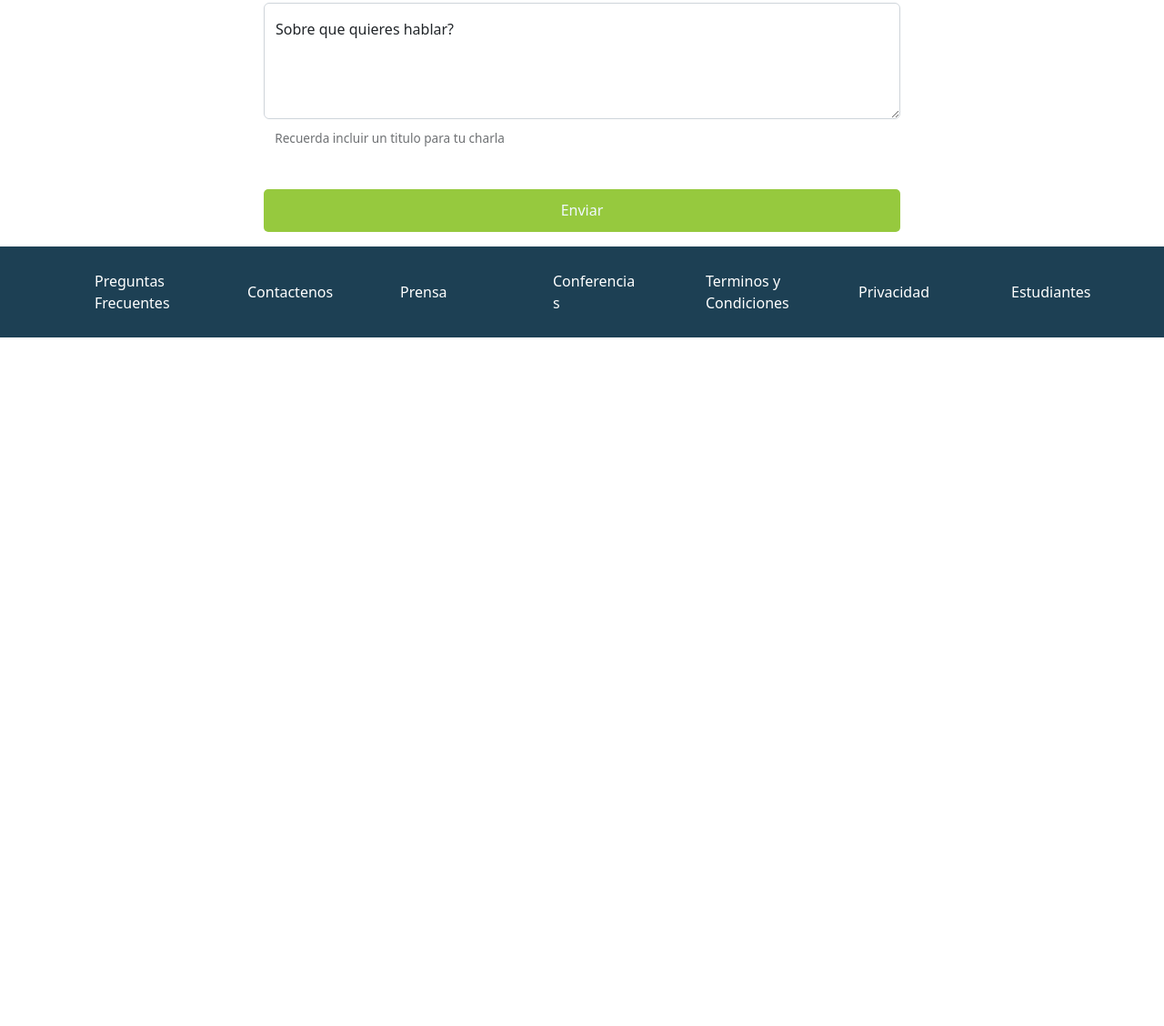
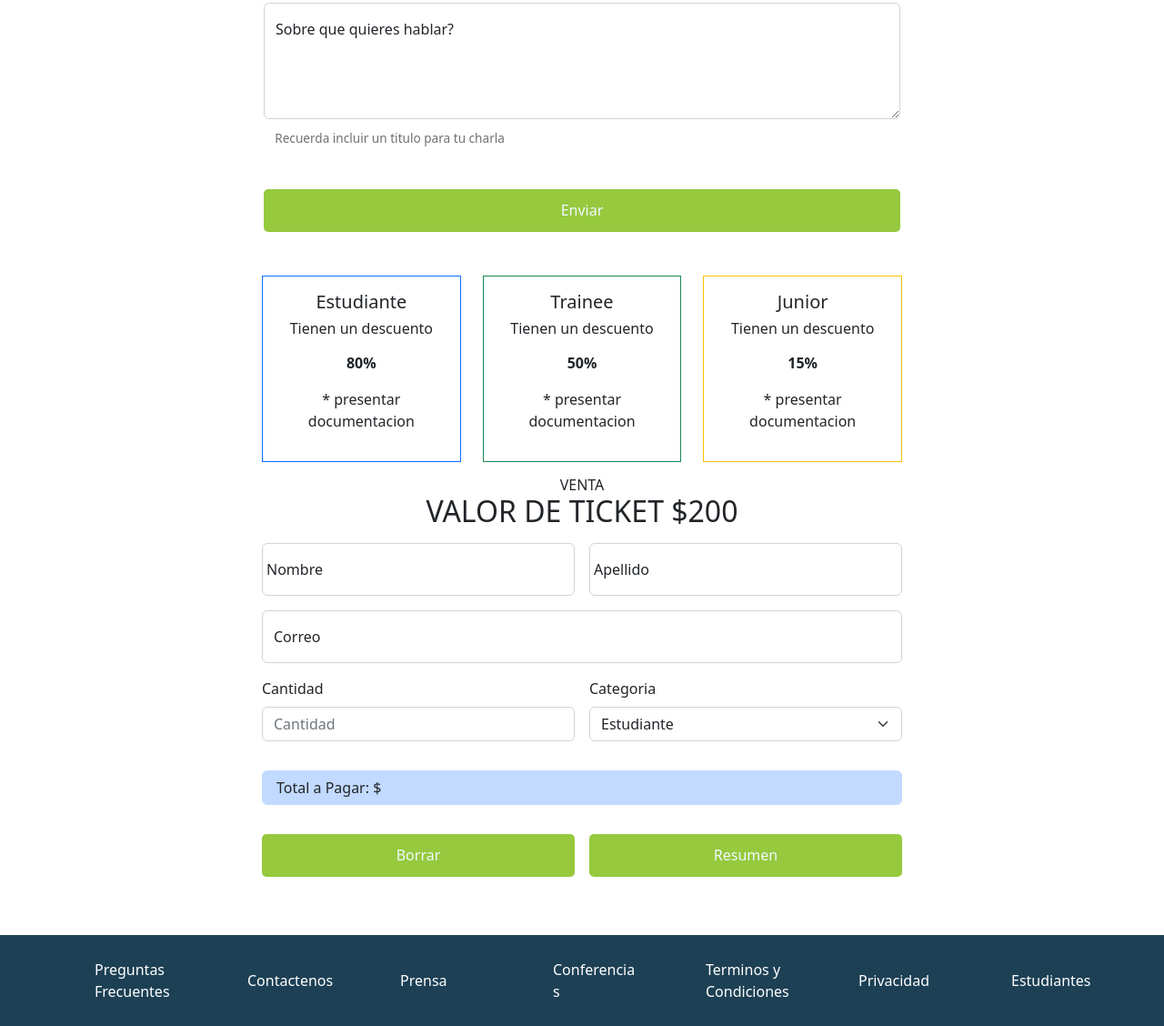
Before and after one commit to rafael-romero/pagina-con-bootstrap-codoACodo, a plain HTML site: page index.html in a window 1280 px wide. Shown: the part 2160-3288 px from the top of the page at 91% size. Before the commit the page ends 2531 px from the top, so only its background shows below. Drawn offline with nearby package versions, Linux system fonts and the light colour scheme.

Commit message:
desarrollo nueva seccion con funcionalidad js
agrega nueva seccion como TP con aplicacion de JS

```diff
--- /dev/null
+++ b/comprar-ticket.js
@@ -0,0 +1,50 @@
+const valorTicket = 200;
+const porcentajeDeDescuento = {
+  1: "80",
+  2: "50",
+  3: "15",
+};
+
+function borrarFormulario() {
+  const formularioComprarTickets = document.querySelector(
+    ".formulario-comprar-tickets"
+  );
+  formularioComprarTickets.reset();
+}
+const btnBorrar = document.querySelector("#btn-borrar");
+btnBorrar.addEventListener("click", borrarFormulario);
+
+function resetearInputAPagar() {
+  inputAPagar.value = "Total a Pagar: $ ";
+  inputAPagar.classList.remove("error");
+}
+
+function validarNumeroTickets(numeroTickets) {
+  const dosSegundosEnMilisegundos = 2000;
+  if (numeroTickets === "" || numeroTickets > 999 || numeroTickets < 1) {
+    inputAPagar.value = "Debe elegir entre 1 y 999 tickets!!!";
+    inputAPagar.classList.add("error");
+    setTimeout(resetearInputAPagar, dosSegundosEnMilisegundos);
+    return false;
+  }
+  return true;
+}
+
+const inputAPagar = document.querySelector("#total-a-pagar");
+function resumenAPagar() {
+  const cantidadTickets = document.querySelector("#cantidad-input");
+  const seleccionCategoria = document.querySelector("#input-select");
+  if (!validarNumeroTickets(cantidadTickets.value)) {
+    return false;
+  }
+
+  const totalTickets = cantidadTickets.value * valorTicket;
+  const totalApagar =
+    totalTickets -
+    totalTickets * (porcentajeDeDescuento[seleccionCategoria.value] / 100);
+  resetearInputAPagar();
+  inputAPagar.value += totalApagar;
+}
+
+const btnResumen = document.querySelector("#btn-resumen");
+btnResumen.addEventListener("click", resumenAPagar);
--- /dev/null
+++ b/css/comprar-tickets.css
@@ -0,0 +1,20 @@
+.comprar-tickets {
+  margin: 0 auto;
+  width: 44rem;
+}
+
+.card-body > h6 {
+  font-weight: 400;
+}
+
+p.card-text {
+  font-weight: bold;
+}
+
+.formulario-comprar-tickets {
+  margin: 1rem auto 4rem;
+}
+
+.contenedor__total-pagar {
+  margin: 1rem auto 2rem;
+}
--- a/css/formulario.css
+++ b/css/formulario.css
@@ -1,6 +1,6 @@
 .formulario {
   width: 700px;
-  margin: 0 auto;
+  margin: 0 auto 3rem;
 }
 
 .formulario__subtitulo,
@@ -19,10 +19,6 @@
   justify-content: space-between;
 }
 
-#floatingNombre,
-#floatingApellido {
-}
-
 #floatingTextarea {
   height: 8rem;
   margin: 0.5rem 0 0.2rem;
@@ -39,5 +35,8 @@
   border-radius: 5px;
   width: 100%;
   padding: 0.7rem;
+}
 
+.formulario__boton:hover {
+  background-color: rgb(21, 115, 71);
 }
--- a/index.html
+++ b/index.html
@@ -23,6 +23,7 @@
     <link rel="stylesheet" href="css/lugar-fecha.css" />
     <link rel="stylesheet" href="css/formulario.css" />
     <link rel="stylesheet" href="css/footer.css" />
+    <link rel="stylesheet" href="css/comprar-tickets.css" />
   </head>
   <body>
     <header>
@@ -61,7 +62,9 @@
                 >
               </li>
               <li class="nav-item">
-                <a class="nav-link text-bg-dark text-reset" href="#"
+                <a
+                  class="nav-link text-bg-dark text-reset"
+                  href="#comprar-tickets"
                   >Comprar Tickets</a
                 >
               </li>
@@ -173,7 +176,7 @@
             <span class="text-decoration-underline">charla ignite</span>.
             Cuentanos de que quieres hablar!
           </p>
-          <div class="contenedor__nombre-y-apellido">
+          <div class="contenedor__nombre-y-apellido row gx-3">
             <div class="form-floating mb-3 col-6">
               <input
                 type="text"
@@ -183,7 +186,7 @@
               />
               <label for="floatingNombre">Nombre</label>
             </div>
-            <div class="form-floating col-5">
+            <div class="form-floating col-6">
               <input
                 type="text"
                 class="form-control"
@@ -215,6 +218,126 @@
           </div>
           <button class="formulario__boton">Enviar</button>
         </form>
+      </div>
+
+      <div class="comprar-tickets" id="comprar-tickets">
+        <div class="contenedor__descuentos">
+          <div class="row justify-content-center">
+            <div class="col-sm-4">
+              <div class="card border-primary text-center rounded-0">
+                <div class="card-body">
+                  <h5 class="card-title">Estudiante</h5>
+                  <h6>Tienen un descuento</h6>
+                  <p class="card-text mt-3">80%</p>
+                  <p>* presentar documentacion</p>
+                </div>
+              </div>
+            </div>
+            <div class="col-sm-4">
+              <div class="card border-success text-center rounded-0">
+                <div class="card-body">
+                  <h5 class="card-title">Trainee</h5>
+                  <h6>Tienen un descuento</h6>
+                  <p class="card-text mt-3">50%</p>
+                  <p>* presentar documentacion</p>
+                </div>
+              </div>
+            </div>
+            <div class="col-sm-4">
+              <div class="card border-warning text-center rounded-0">
+                <div class="card-body">
+                  <h5 class="card-title">Junior</h5>
+                  <h6>Tienen un descuento</h6>
+                  <p class="card-text mt-3">15%</p>
+                  <p>* presentar documentacion</p>
+                </div>
+              </div>
+            </div>
+          </div>
+        </div>
+
+        <form action="" class="formulario-comprar-tickets">
+          <h6 class="formulario__subtitulo">venta</h6>
+          <h2 class="formulario__titulo mb-3">valor de ticket $200</h2>
+          <div class="contenedor__nombre-y-apellido row gx-3">
+            <div class="form-floating mb-3 col-6">
+              <input
+                type="text"
+                class="form-control"
+                id="nombreflotante"
+                placeholder="Nombre"
+              />
+              <label for="nombreflotante">Nombre</label>
+            </div>
+            <div class="form-floating col-6">
+              <input
+                type="text"
+                class="form-control"
+                id="apellidoFlotante"
+                placeholder="Apellido"
+              />
+              <label for="apellidoFlotante">Apellido</label>
+            </div>
+          </div>
+          <div class="form-floating">
+            <input
+              type="email"
+              class="form-control"
+              id="correoFlotante"
+              placeholder="Correo"
+            />
+            <label for="correoFlotante">Correo</label>
+          </div>
+          <div class="row contenedor__cantidad-y-categoria d-flex gx-3 mt-3">
+            <div class="mb-3 col-6">
+              <label for="cantidad-input" class="form-label">Cantidad</label>
+              <input
+                type="number"
+                class="form-control"
+                id="cantidad-input"
+                placeholder="Cantidad"
+                min="1"
+                max="999"
+              />
+            </div>
+
+            <div class="mb-3 col-6">
+              <label for="input-select" class="form-label">Categoria</label>
+              <select
+                class="form-select"
+                aria-label="Default select example"
+                id="input-select"
+              >
+                <option value="1">Estudiante</option>
+                <option value="2">Trainee</option>
+                <option value="3">Junior</option>
+              </select>
+            </div>
+          </div>
+
+          <div
+            class="col-12 bg-primary bg-opacity-25 contenedor__total-pagar ps-3 rounded"
+          >
+            <input
+              type="text"
+              readonly
+              class="form-control-plaintext"
+              id="total-a-pagar"
+              value="Total a Pagar: $ "
+            />
+          </div>
+
+          <div class="d-flex gap-3">
+            <button class="formulario__boton w-50" id="btn-borrar">
+              Borrar
+            </button>
+            <button class="formulario__boton w-50" id="btn-resumen">
+              Resumen
+            </button>
+          </div>
+        </form>
+
+        <form action=""></form>
       </div>
     </main>
     <footer class="footer">
@@ -259,6 +382,6 @@
       </ul>
     </footer>
 
-    <script src="/Bootstrap/bootstrap-5.2.1-dist/bootstrap-5.2.1-dist/js/bootstrap.bundle.min.js"></script>
+    <script src="comprar-ticket.js"></script>
   </body>
 </html>
--- a/style.css
+++ b/style.css
@@ -20,7 +20,7 @@ body {
 }
 
 .navbar-nav:last-child {
-  color: rgb(21,115,71);
+  color: rgb(21, 115, 71);
   font-weight: 600;
 }
 
@@ -59,3 +59,8 @@ body {
 .contenedor__botones > button {
   margin-left: 1rem;
 }
+
+.error {
+  font-weight: 700;
+  color: red;
+}
```
